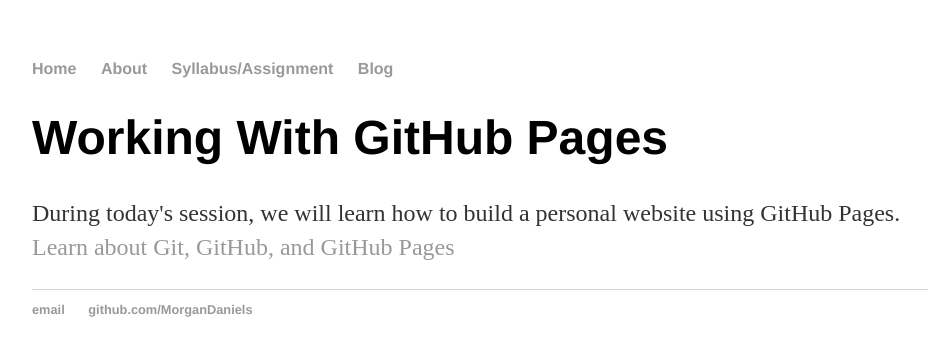
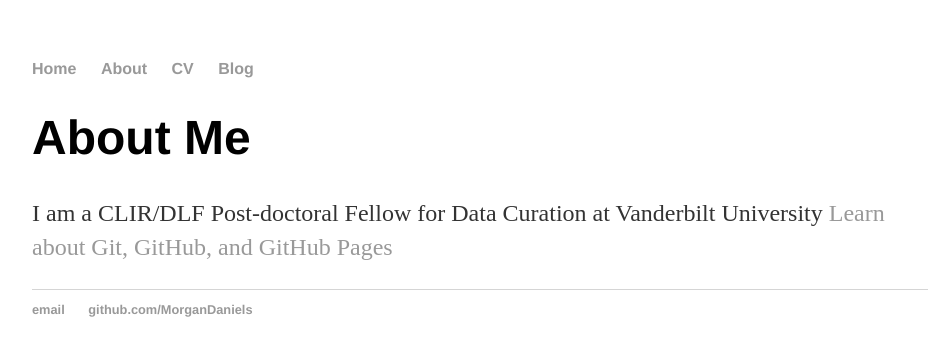
Before and after one commit to MorganDaniels/MorganDaniels.github.io, a plain HTML site: page index.html in a window 1280 px wide. Shown: the whole page, without its empty margins (160-1090 px from the left). Drawn offline with Linux system fonts and the light colour scheme.

Commit message:
Update index.html

```diff
--- a/index.html
+++ b/index.html
@@ -1,7 +1,7 @@
 <!DOCTYPE html>
 <html>
 	<head>
-		<title>Working With GitHub Pages</title>
+		<title>Morgan Daniels</title>
 		<link rel="stylesheet" type="text/css" href="/css/main.css">
 	</head>
 	<body>
@@ -9,14 +9,14 @@
     		<ul>
         		<li><a href="/">Home</a></li>
 	        	<li><a href="/about">About</a></li>
-        		<li><a href="/syllabus">Syllabus/Assignment</a></li>
+        		<li><a href="/cv">CV</a></li>
         		<li><a href="/blog">Blog</a></li>
     		</ul>
 		</nav>
 		<div class="container">
     		<div class="blurb">
-        		<h1>Working With GitHub Pages</h1>
-				<p>During today's session, we will learn how to build a personal website using GitHub Pages. <a href="/about">Learn about Git, GitHub, and GitHub Pages</a></p>
+        		<h1>About Me</h1>
+				<p>I am a CLIR/DLF Post-doctoral Fellow for Data Curation at Vanderbilt University <a href="/about">Learn about Git, GitHub, and GitHub Pages</a></p>
     		</div><!-- /.blurb -->
 		</div><!-- /.container -->
     		<footer>
```
